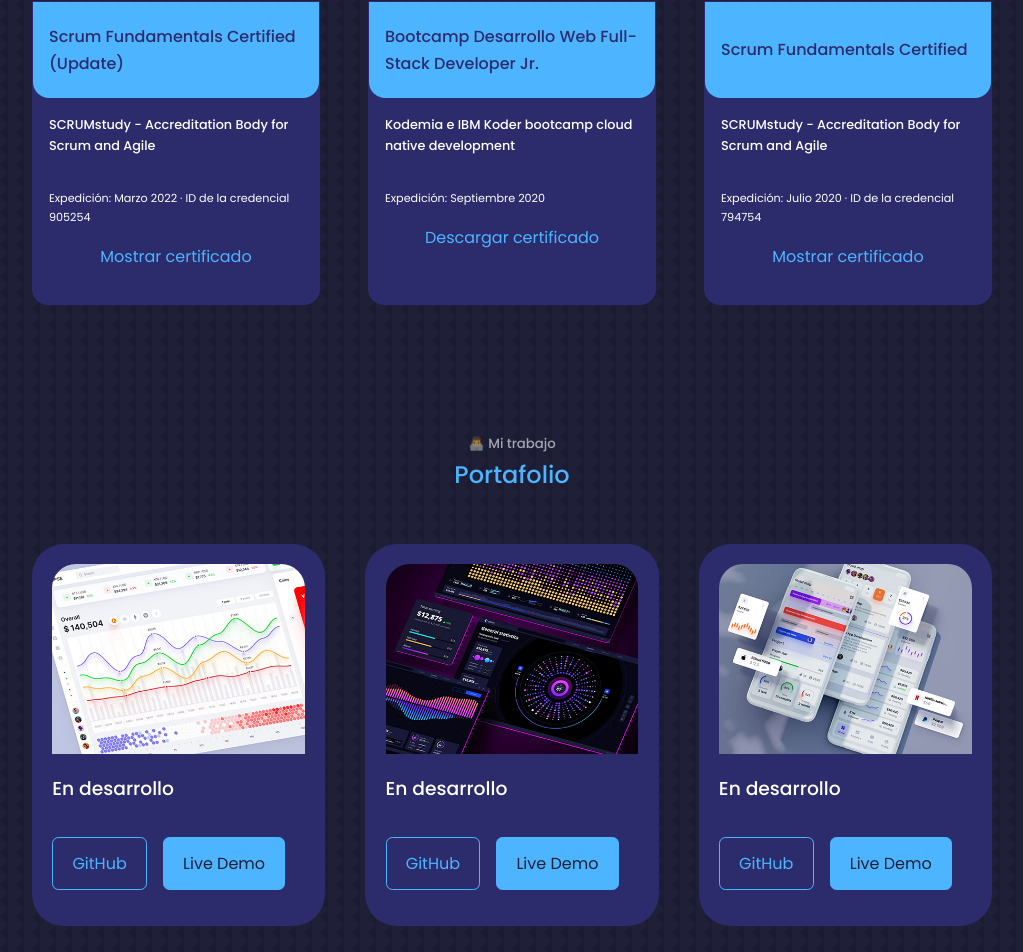
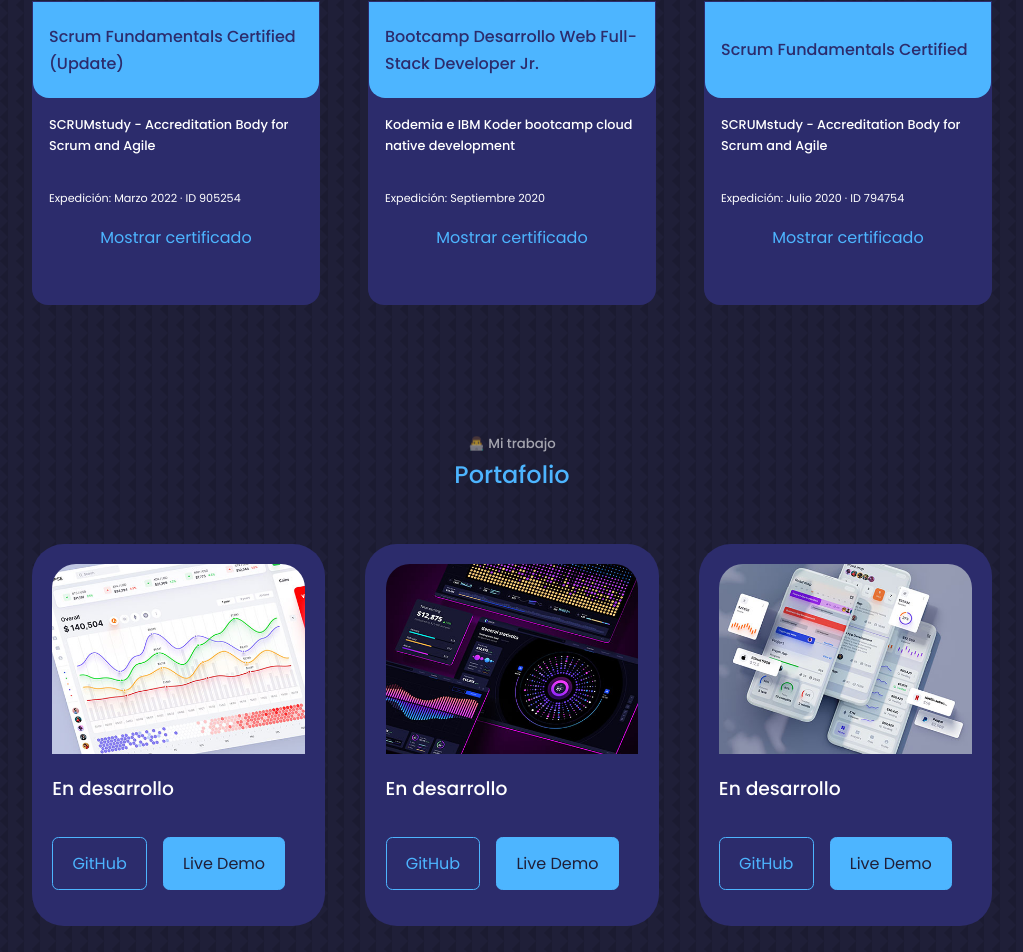
Before and after one commit to RubSDev/Portafolio_Web_RubSDev, a React (Create React App) app: page / in a window 1280 px wide. Shown: the part 2435-3387 px from the top of the page, without its empty margins (128-1151 px from the left). Built offline with nearby package versions, Linux system fonts and the light colour scheme.

Commit message:
pdf certificado

```diff
--- a/public/index.html
+++ b/public/index.html
@@ -4,7 +4,7 @@
     <meta charset="UTF-8" />
     <meta http-equiv="X-UA-Compatible" content="IE=edge" />
     <meta name="viewport" content="width=device-width, initial-scale=1.0" />
-    <title>The Ultimate React Personal Portafolio Website</title>
+    <title>The Ultimate React Personal Portafolio Website Ruben Somuano</title>
   </head>
   <body>
     <div id="root"></div>
--- a/src/components/certifications/Certifications.jsx
+++ b/src/components/certifications/Certifications.jsx
@@ -1,6 +1,5 @@
 import React from "react";
 import "./certifications.css";
-import CKRS from "../../Assets/ck__RubenS.pdf";
 
 const Certifications = () => {
   return (
@@ -16,9 +15,7 @@ const Certifications = () => {
             <h4 className="text__data">
               SCRUMstudy - Accreditation Body for Scrum and Agile
             </h4>
-            <p className="text__dataP">
-              Expedición: Marzo 2022 · ID de la credencial 905254
-            </p>
+            <p className="text__dataP">Expedición: Marzo 2022 · ID 905254</p>
             <div className="container__btnC">
               <a
                 href="https://c46e136a583f7e334124-ac22991740ab4ff17e21daf2ed577041.ssl.cf1.rackcdn.com/Certificate/ScrumFundamentalsCertified-RubenSomuano-905254.pdf"
@@ -39,8 +36,11 @@ const Certifications = () => {
             </h4>
             <p className="text__dataP">Expedición: Septiembre 2020</p>
             <div className="container__btnC">
-              <a href={CKRS} download className="btn__dowloadCK">
-                Descargar certificado
+              <a
+                href="https://primerbrs.s3.amazonaws.com/ck__RubenSpdf.pdf"
+                target="_blanck"
+              >
+                Mostrar certificado
               </a>
             </div>
           </div>
@@ -53,9 +53,7 @@ const Certifications = () => {
             <h4 className="text__data">
               SCRUMstudy - Accreditation Body for Scrum and Agile
             </h4>
-            <p className="text__dataP">
-              Expedición: Julio 2020 · ID de la credencial 794754
-            </p>
+            <p className="text__dataP">Expedición: Julio 2020 · ID 794754</p>
             <div className="container__btnC">
               <a
                 href="https://c46e136a583f7e334124-ac22991740ab4ff17e21daf2ed577041.ssl.cf1.rackcdn.com/Certificate/ScrumFundamentalsCertified-RubenArturoSomuanoGarcia-794753.pdf"
```
Also changed, not shown: 1 other file (tests, documents, lock files or other folders).
